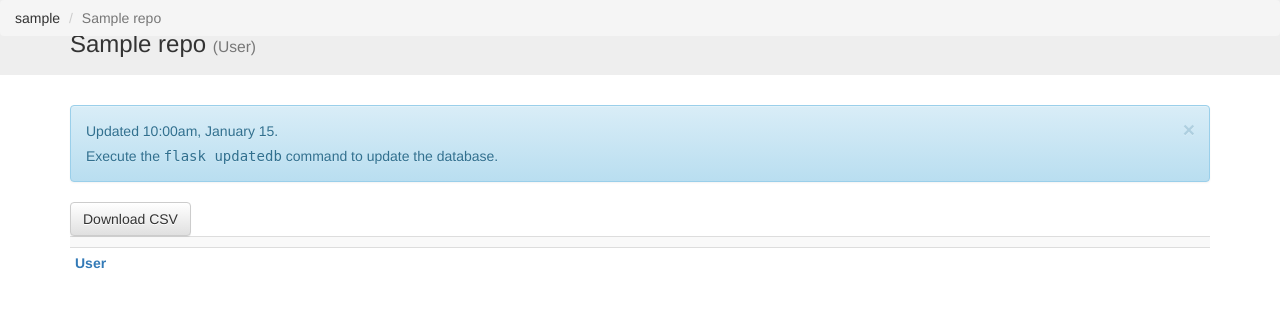
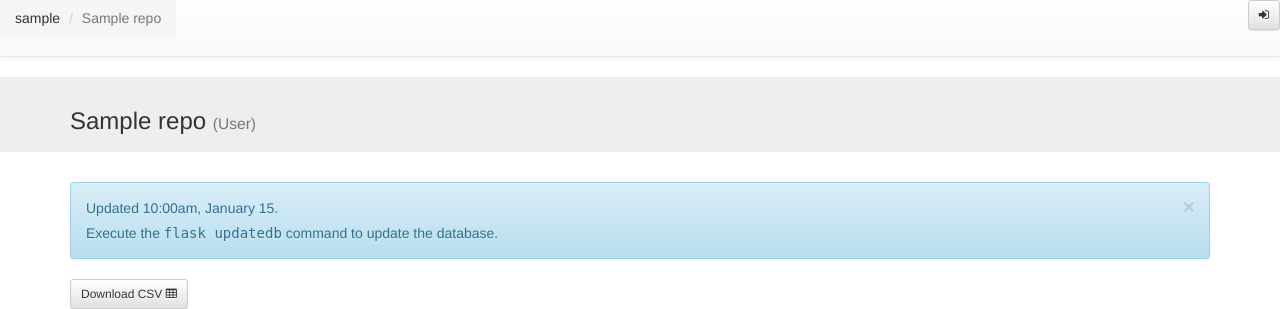
Before and after one commit to osteele/assignment-dashboard, a Flask app: page /assignment_repo/1 in a window 1280 px wide. Shown: the top 309 px of the page. Run offline with Flask 2, Linux system fonts and the light colour scheme; tables that the repository leaves empty hold one stand-in row (values such as "Sample post"); data that the repository does not hold is empty; some libraries are stand-ins or nearby versions.

Commit message:
add login, logout buttons

```diff
--- a/assignment_dashboard/templates/assignment_repo.html
+++ b/assignment_dashboard/templates/assignment_repo.html
@@ -27,8 +27,9 @@
 
 {% block content %}
   <div>
-    <a class="btn btn-default" href="{{ url_for('assignment_repo_csv', repo_id=assignment_repo.id )}}">Download CSV</a>
+    <a class="btn btn-default btn-sm" href="{{ url_for('assignment_repo_csv', repo_id=assignment_repo.id )}}">Download CSV <i class="fa fa-table" aria-hidden="true"></i></a>
   </div>
+
   <table class="table table-condensed table-striped">
     <tr>
       <th></th>
--- a/assignment_dashboard/templates/layout.html
+++ b/assignment_dashboard/templates/layout.html
@@ -15,11 +15,23 @@
   </head>
 
   <body>
-    <nav class="navbar navbar-fixed-top">
-      <ol class="breadcrumb">
+    <nav class="navbar navbar-default navbar-static-top" role="navigation">
+      <ol class="breadcrumb pull-left">
         {% block breadcrumbs %}{% endblock %}
       </ol>
 
+      <div class="pull-right">
+        {% if g.user %}
+          {% if g.user.avatar_url %}
+            <img class="avatar" src="{{g.user.avatar_url}}" width="20">
+          {% else %}
+            {{ g.user.fullname or g.user.login }}
+          {%endif%}
+          <a class="btn btn-default btn-sm" title="Sign Out" href="{{ url_for('logout') }}"><i class="fa fa-sign-out" aria-hidden="true"></i></a>
+        {% else %}
+          <a class="btn btn-default btn-sm" title="Sign In" href="{{ url_for('login') }}"><i class="fa fa-sign-in" aria-hidden="true"></i></a>
+        {% endif %}
+      </div>
     </nav>
 
     {% block header %}{% endblock %}
```
